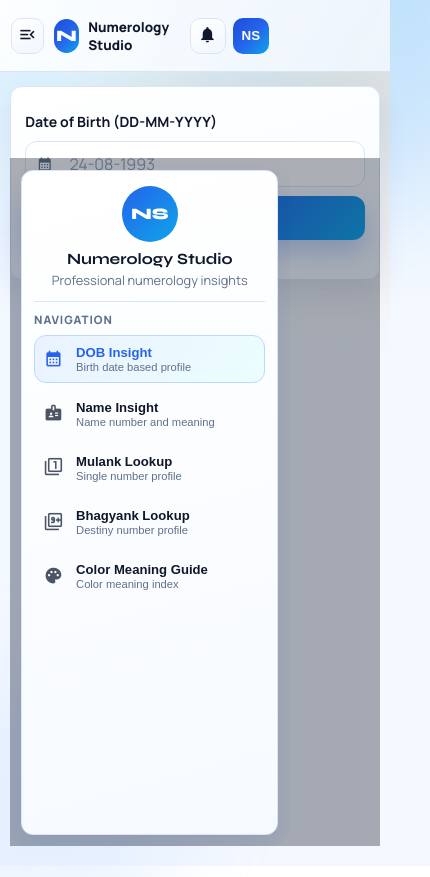
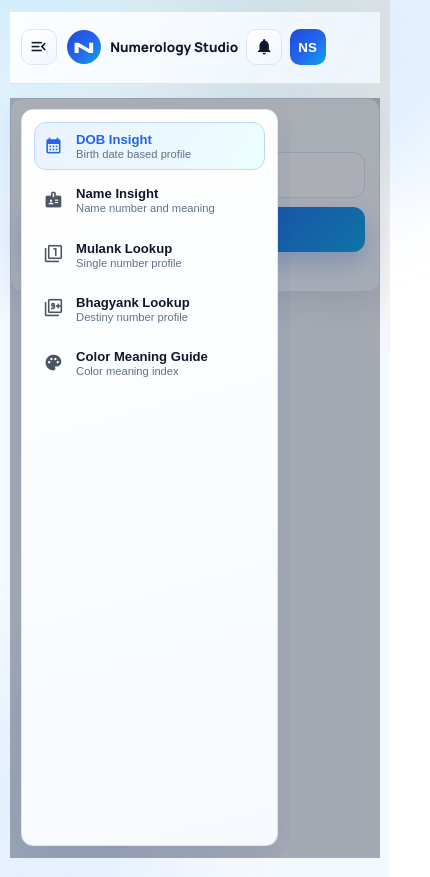
Before and after one commit to artbindu/numerology, a website with bundled scripts: page public/index.html in a window 390 px wide. Both pictures are taken after a click on the button "menu". Shown: the whole page, 430 px wide, since content can reach past the window. Built offline with nearby package versions, Linux system fonts and the light colour scheme.

Commit message:
Add new app design

```diff
--- a/public/index.html
+++ b/public/index.html
@@ -17,6 +17,7 @@
     <div class="bg-orb bg-orb-1" aria-hidden="true"></div>
     <div class="bg-orb bg-orb-2" aria-hidden="true"></div>
 
+    <main class="app">
       <header class="top-nav">
         <div class="top-nav-left">
           <button
@@ -51,7 +52,6 @@
         </div>
       </header>
 
-    <main class="app">
       <div class="workspace reveal reveal-delay-2">
         <button
           id="sidebar-backdrop"
@@ -62,12 +62,6 @@
 
         <aside id="quick-sidebar" class="sidebar" aria-label="Sidebar navigation">
           <article class="side-card side-card-merged">
-            <div class="side-profile">
-              <div class="side-avatar" aria-hidden="true">NS</div>
-              <h3 class="side-profile-title">Numerology Studio</h3>
-              <p class="side-profile-copy">Professional numerology insights</p>
-            </div>
-            <p class="side-title">Navigation</p>
             <nav class="side-nav" aria-label="Main navigation">
               <button class="side-option sidebar-mode-btn is-active" data-mode="dob" aria-pressed="true">
                 <span class="material-icons side-icon" aria-hidden="true">calendar_month</span>
--- a/public/styles.css
+++ b/public/styles.css
@@ -22,6 +22,7 @@
 html,
 body {
   min-height: 100%;
+  overflow-x: hidden;
 }
 
 body {
@@ -253,7 +254,7 @@ body {
   display: grid;
   gap: 0.7rem;
   position: sticky;
-  top: 84px;
+  top: 0;
 }
 
 .side-card {
@@ -726,6 +727,7 @@ input::placeholder {
   .top-nav {
     padding: 0 0.68rem;
     gap: 0.5rem;
+    grid-template-columns: auto minmax(0, 1fr) auto;
   }
 
   .top-search {
@@ -753,7 +755,7 @@ input::placeholder {
 
   .sidebar {
     position: fixed;
-    top: 72px;
+    top: 0;
     bottom: 0;
     left: 0;
     width: min(280px, 84vw);
@@ -776,7 +778,7 @@ input::placeholder {
   .workspace.sidebar-open .sidebar-backdrop {
     display: block;
     position: fixed;
-    inset: 72px 0 0;
+    inset: 0;
     z-index: 71;
   }
 
```
Lines whose indentation alone changed are shown as unchanged.
